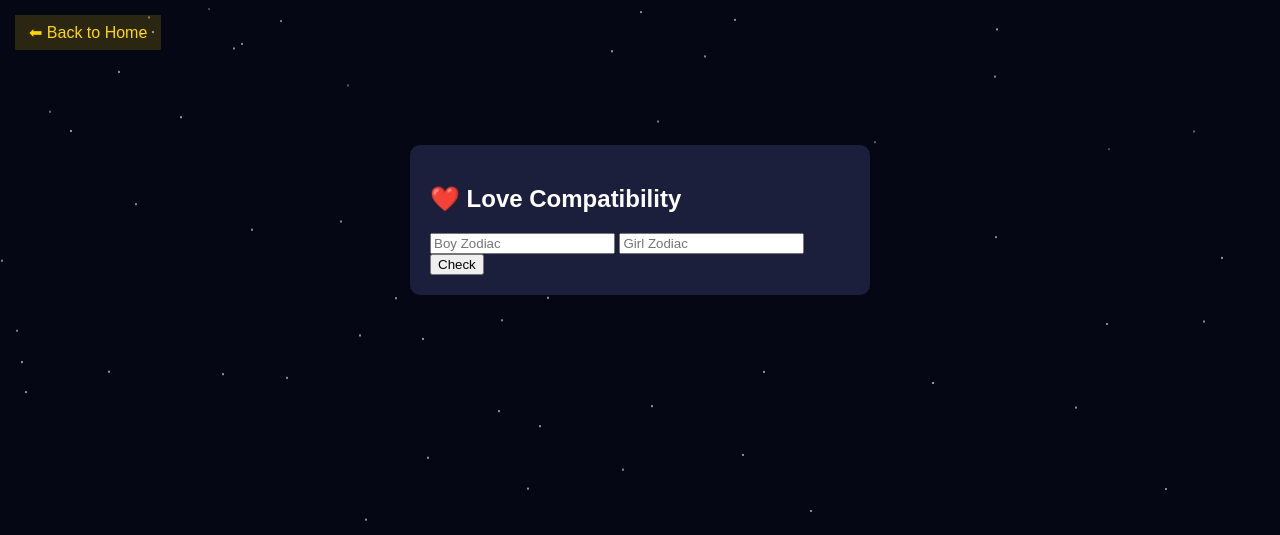
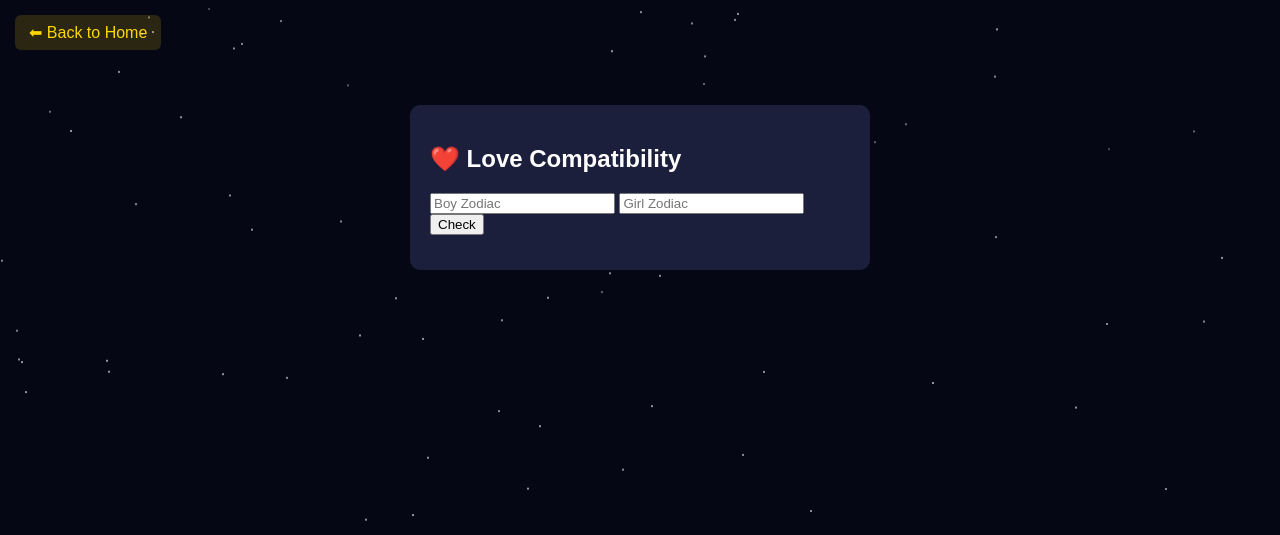
Before and after one commit to Udita1995/astro-ai-bot, a Flask app: page /love-compatibility in a window 1280 px wide. Shown: the top 535 px of the page. Run offline with Flask 3, Linux system fonts and the light colour scheme.

Commit message:
Update love.html

```diff
--- a/templates/love.html
+++ b/templates/love.html
@@ -3,21 +3,26 @@
 <head>
 <title>Love Compatibility</title>
 <meta name="viewport" content="width=device-width, initial-scale=1">
+
 <style>
-body{margin:0;font-family:Arial;background:#050714;color:white;overflow:hidden;}
+body{
+margin:0;font-family:Arial;background:#050714;color:white;
+overflow-x:hidden;overflow-y:auto;
+}
 .stars{position:fixed;width:100%;height:100%;z-index:0;}
 .star{position:absolute;width:2px;height:2px;background:white;border-radius:50%;
 animation:move linear infinite;}
 @keyframes move{to{transform:translateY(-120vh);opacity:0;}}
-.box{position:relative;z-index:2;width:420px;margin:80px auto;padding:20px;
-background:#1b1f3b;border-radius:10px;animation:fade 1s;}
-@keyframes fade{from{opacity:0;transform:translateY(20px);}to{opacity:1;}}
 .back-home{margin:15px;display:inline-block;padding:8px 14px;
-background:rgba(255,215,0,0.15);color:gold;text-decoration:none;}
+background:rgba(255,215,0,0.15);color:gold;text-decoration:none;border-radius:6px;}
+.box{position:relative;z-index:2;width:420px;margin:40px auto;padding:20px;
+background:#1b1f3b;border-radius:10px;}
+#reply{margin-top:15px;max-height:300px;overflow-y:auto;}
 </style>
 </head>
 
 <body>
+
 <div class="stars" id="stars"></div>
 <a href="/" class="back-home">⬅ Back to Home</a>
 
@@ -30,17 +35,24 @@ background:rgba(255,215,0,0.15);color:gold;text-decoration:none;}
 </div>
 
 <script>
-for(let i=0;i<100;i++){
+for(let i=0;i<120;i++){
 let s=document.createElement("div");
 s.className="star";
 s.style.left=Math.random()*100+"vw";
 s.style.top=Math.random()*100+"vh";
 s.style.animationDuration=10+Math.random()*20+"s";
-stars.appendChild(s);}
+stars.appendChild(s);
+}
 function check(){
-fetch("/love",{method:"POST",headers:{"Content-Type":"application/json"},
-body:JSON.stringify({boy:boy.value,girl:girl.value})})
-.then(r=>r.json()).then(d=>reply.innerText=d.reply);}
+fetch("/love",{
+method:"POST",
+headers:{"Content-Type":"application/json"},
+body:JSON.stringify({boy:boy.value,girl:girl.value})
+})
+.then(r=>r.json())
+.then(d=>reply.innerText=d.reply);
+}
 </script>
+
 </body>
 </html>
```
